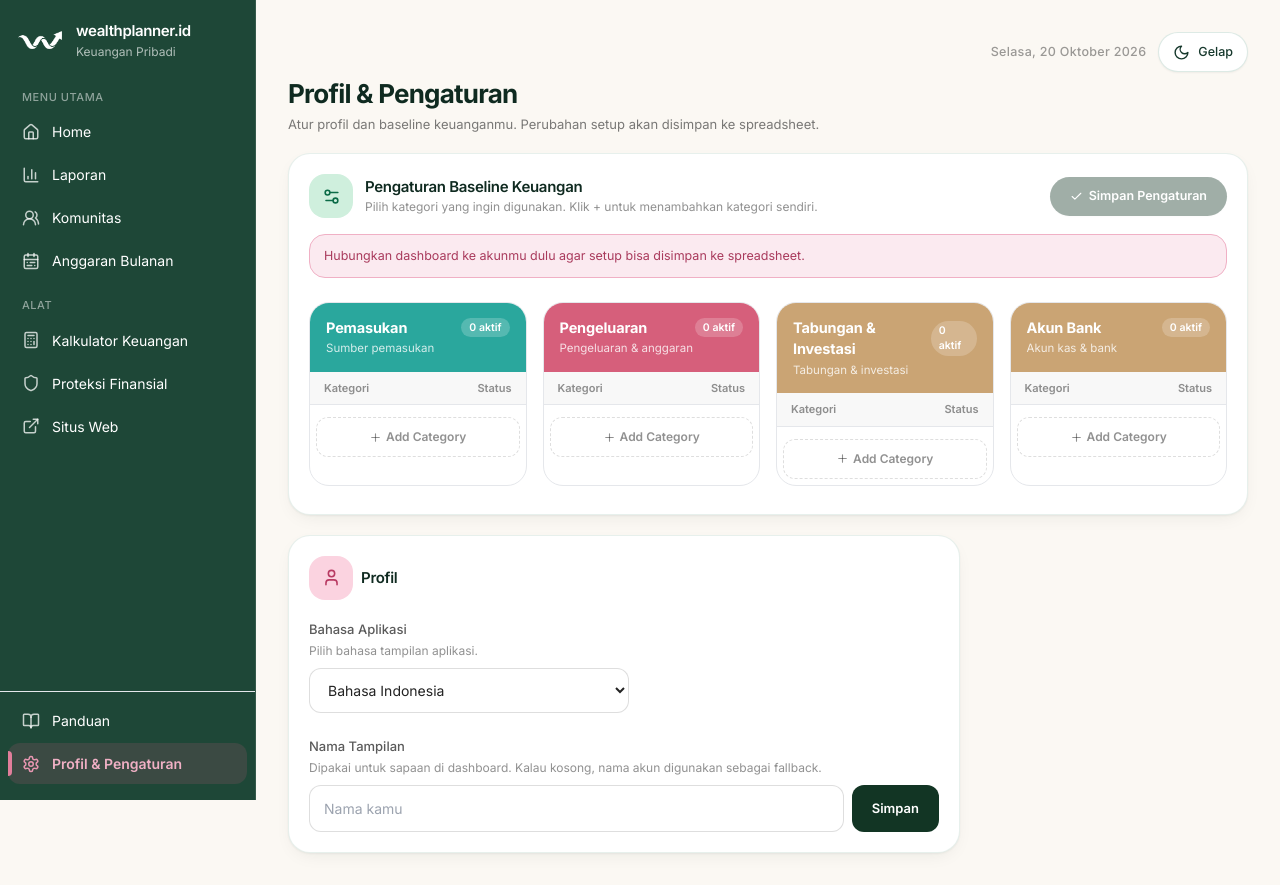
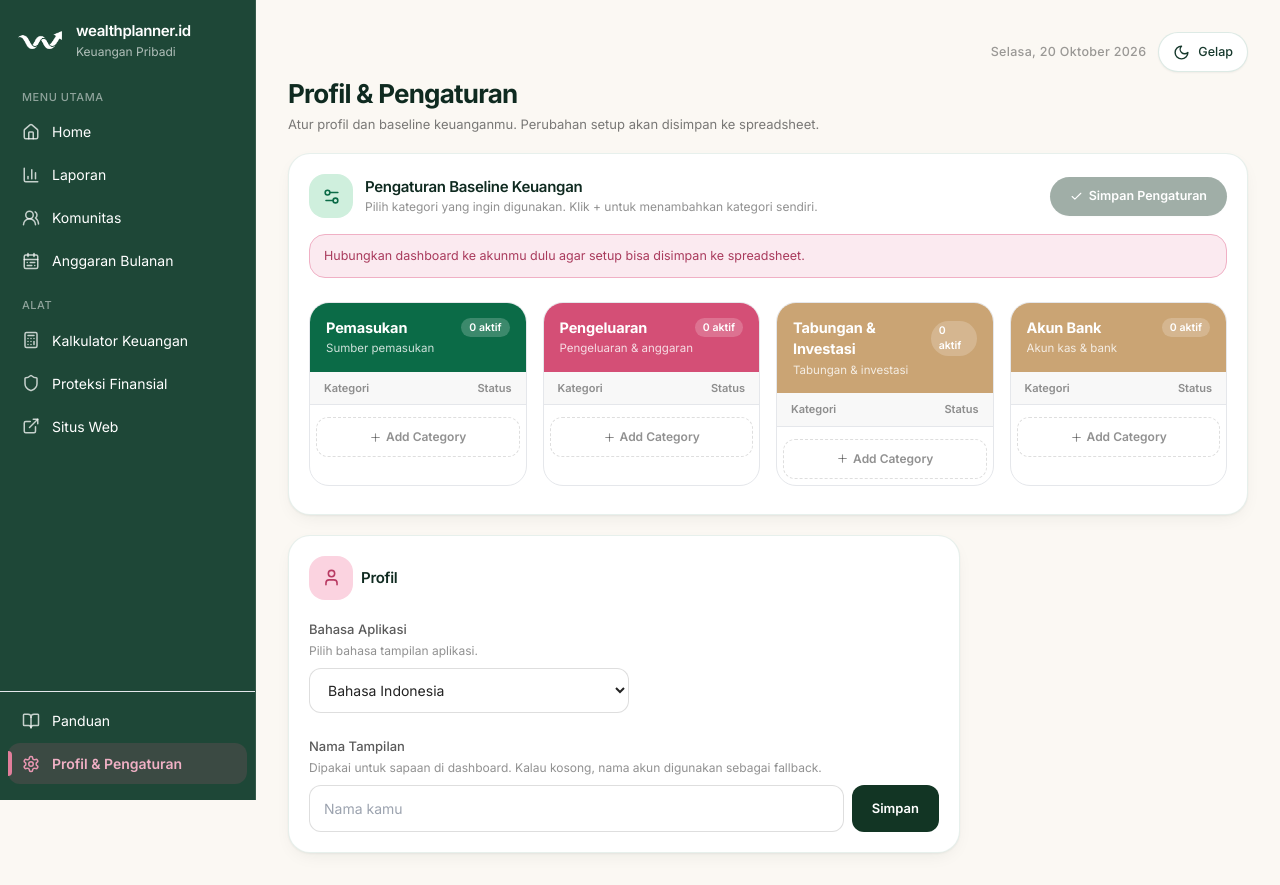
Before and after one commit to jasminework2023/personal-wealthplanner, a React (Vite) app: page /dashboard/settings in a window 1280 px wide. Built offline with nearby package versions, Linux system fonts and the light colour scheme; the HTML template or start-up script is replaced by a standard one.

Commit message:
Match Settings category palette to redesign ZIP

```diff
--- a/src/pages/Settings.tsx
+++ b/src/pages/Settings.tsx
@@ -13,8 +13,8 @@ type SetupState = Record<SectionKey, SetupItem[]>;
 
 const EMPTY_SETUP: SetupState = { income: [], expense: [], saving: [], bank: [] };
 const SECTION_META: { key: SectionKey; title: string; subtitle: string; tone: string }[] = [
-  { key: "income", title: "Income", subtitle: "Sumber pemasukan", tone: "bg-[#2aa79d]" },
-  { key: "expense", title: "Expense", subtitle: "Pengeluaran & budget", tone: "bg-[#d65f7b]" },
+  { key: "income", title: "Income", subtitle: "Sumber pemasukan", tone: "bg-[#0B6B47]" },
+  { key: "expense", title: "Expense", subtitle: "Pengeluaran & budget", tone: "bg-[#D44F76]" },
   { key: "saving", title: "Saving & Investment", subtitle: "Tabungan & investasi", tone: "bg-[#caa474]" },
   { key: "bank", title: "Bank Account", subtitle: "Akun kas & bank", tone: "bg-[#caa474]" },
 ];
```
